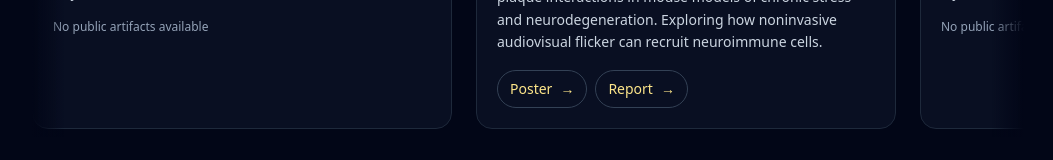
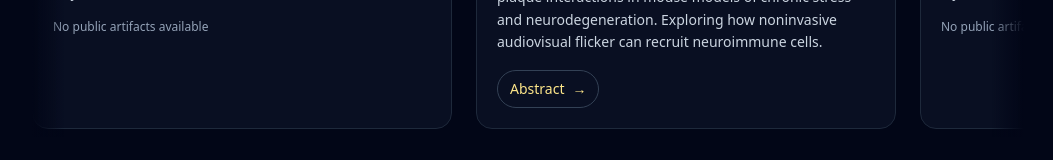
Before and after one commit to kreeethi/kreeethi.github.io, a React (Vite) app: page / in a window 1280 px wide. Shown: the part 1757-1917 px from the top of the page, without its empty margins (112-1165 px from the left). Built offline with nearby package versions, Linux system fonts and the light colour scheme.

Commit message:
Updated Research Carousel

```diff
--- a/src/App.jsx
+++ b/src/App.jsx
@@ -162,8 +162,9 @@ const researchItems = [
     description:
       "3D analysis of microglia, astrocytes, and amyloid beta plaque interactions in mouse models of chronic stress and neurodegeneration. Exploring how noninvasive audiovisual flicker can recruit neuroimmune cells.",
     links: [
-      { label: "Poster", href: "/research/singer-poster.pdf" },
-      { label: "Report", href: "/research/singer-fa25-report.pdf"},
+      // { label: "Poster", href: "/research/singer-poster.pdf" },
+      // { label: "Report", href: "/research/singer-fa25-report.pdf"},
+      { label: "Abstract", href: "/research/singer-abstract.pdf"},
     ],
   },
   {
```
Also changed, not shown: 1 other file (tests, documents, lock files or other folders).
